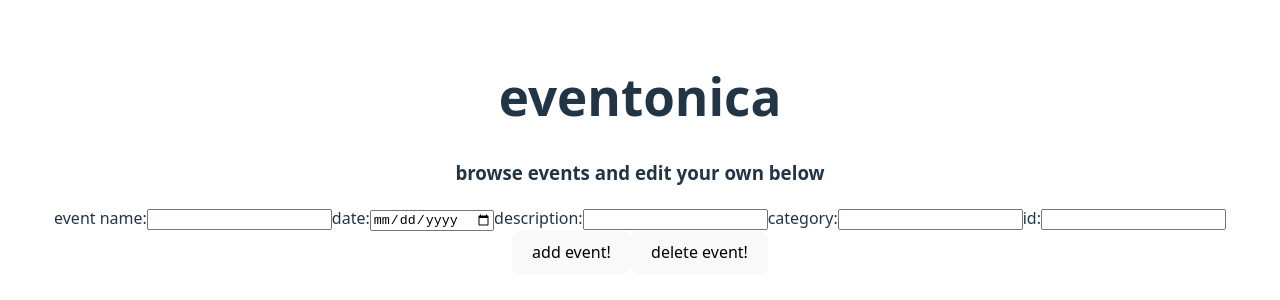
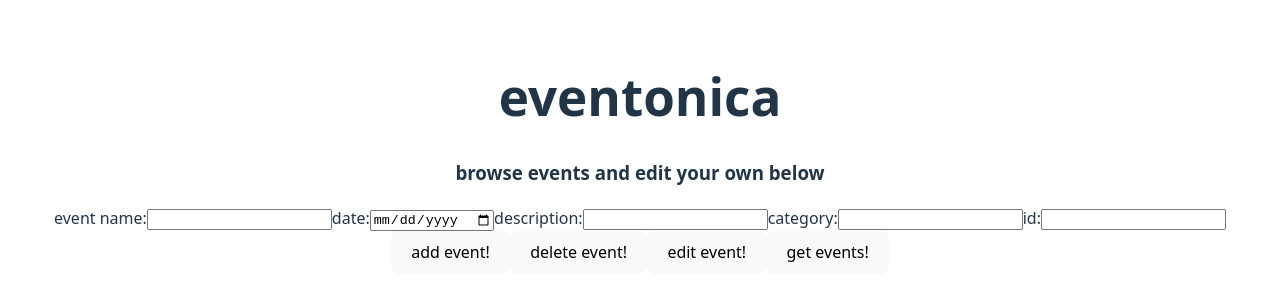
Before and after one commit to adrian-guzman-301/techtonica-assignments, a React (Vite) app in the folder eventonica/eventonica/: page / in a window 1280 px wide. Shown: the part 246-546 px from the top of the page. Built offline with nearby package versions, Linux system fonts and the light colour scheme.

Commit message:
add buttons

```diff
--- a/eventonica/eventonica/src/components/Form.jsx
+++ b/eventonica/eventonica/src/components/Form.jsx
@@ -1,6 +1,6 @@
 import { useState } from 'react'
 
-function Form() {
+function Form({ setEvents }) {
   const [eventName, setEventName] = useState('')
   const [date, setDate] = useState('')
   const [description, setDescription] = useState('')
@@ -48,15 +48,33 @@ function Form() {
   function handleDelete(event) {
     console.log('hello delete event!')
     event.preventDefault();
+    fetch(`http://localhost:3000/event/${id}`,
+      { method: "DELETE" })
+  }
+
+  function handleEdit(event) {
+    console.log('hello edit event!')
+    event.preventDefault();
     fetch(`http://localhost:3000/event/${id}`, {
       headers: {
         'Content-Type': `application/JSON`
       },
-      method: 'DELETE',
+      method: 'PUT',
       body: JSON.stringify({
-        id: id,
+        name: eventName,
+        date: date,
+        description: description,
+        category: category,
+        isFavorite: isFavorite
       })
     })
+  }
+
+  function handleGet(event) {
+    event.preventDefault();
+    fetch(`http://localhost:3000/`)
+    .then(res => res.json())
+    .then(data => setEvents(data))
   }
 
   return (
@@ -74,8 +92,8 @@ function Form() {
         <input id="id" value={id} onChange={handleIdChange}/>
         <button type="button" onClick={handleAdd}>add event!</button>
         <button type="button" onClick={handleDelete}>delete event!</button>
-        {/* <button type="submit" onClick={handleEdit}>edit event!</button>
-        <button type="submit" onClick={handleGet}>get events!</button> */}
+        <button type="button" onClick={handleEdit}>edit event!</button>
+        <button type="button" onClick={handleGet}>get events!</button>
       </form>
     </>
   )
```
